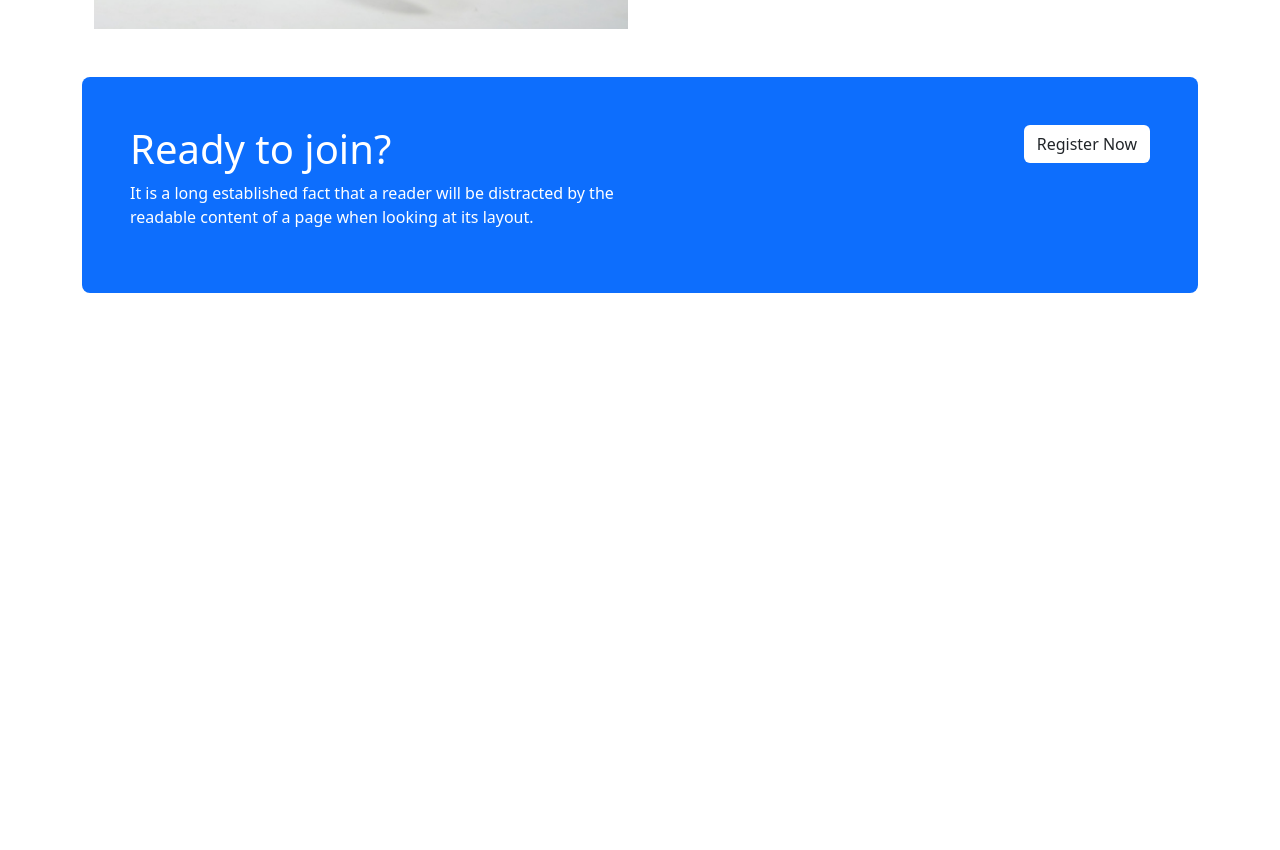
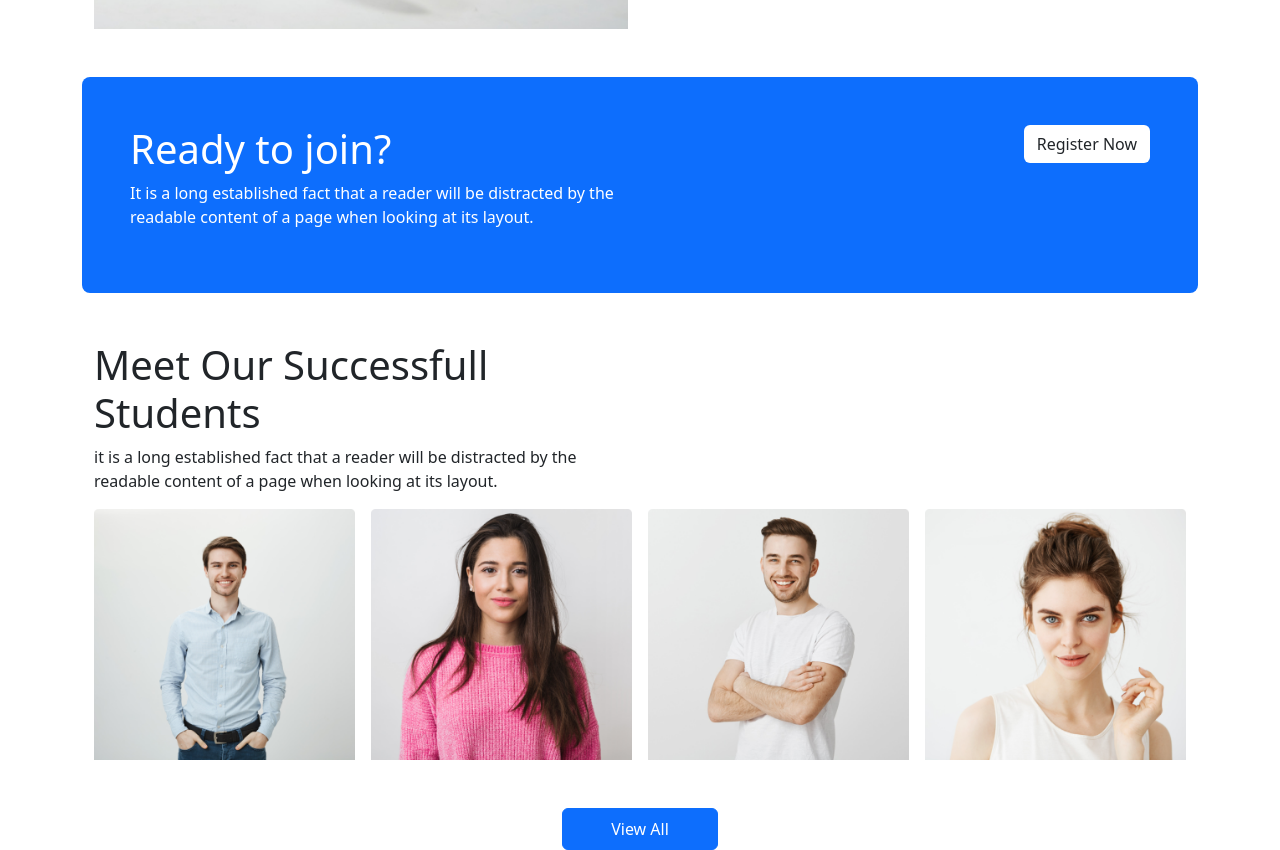
Before and after one commit to mirazulislam1/discover-website-main, a plain HTML site: page index.html in a window 1280 px wide. Shown: the part 2376-3226 px from the top of the page. Before the commit the page ends 2669 px from the top, so only its background shows below. Drawn offline with nearby package versions, Linux system fonts and the light colour scheme.

Commit message:
students img update

```diff
--- a/index.html
+++ b/index.html
@@ -207,6 +207,33 @@
         </div>
       </section>
       <!-- register section start -->
+      <!-- students section start -->
+      <section class="container mt-5">
+        <div>
+          <h1 class="text-dark fs-1">Meet Our Successfull <br>
+            Students</h1>
+            <p>it is a long established fact that a reader will be distracted by the <br>
+              readable content of a page when looking at its layout.</p>
+        </div>
+        <div class="row g-3">
+          <div class="col-12 col-md-6 col-lg-3">
+            <img class="img-fluid" src="images/student/student-1.png" alt="">
+          </div>
+          <div class="col-12 col-md-6 col-lg-3">
+            <img class="img-fluid" src="images/student/student-2.png" alt="">
+          </div>
+          <div class="col-12 col-md-6 col-lg-3">
+            <img class="img-fluid" src="images/student/student-3.png" alt="">
+          </div>
+          <div class="col-12 col-md-6 col-lg-3">
+            <img class="img-fluid" src="images/student/student-4.png" alt="">
+          </div>
+        </div>
+        <div class="text-center mt-5">
+          <button class="btn btn-primary text-white px-5 py-2">View All</button>
+        </div>
+      </section>
+      <!-- students section end -->
     </main>
     <script src="https://cdn.jsdelivr.net/npm/bootstrap@5.2.0/dist/js/bootstrap.bundle.min.js" integrity="sha384-A3rJD856KowSb7dwlZdYEkO39Gagi7vIsF0jrRAoQmDKKtQBHUuLZ9AsSv4jD4Xa" crossorigin="anonymous"></script>
   </body>
```
